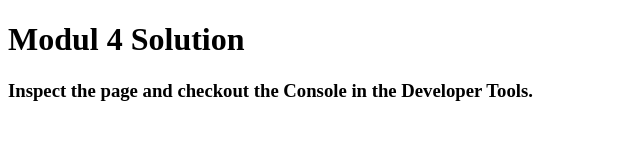
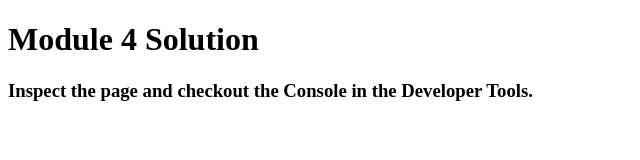
Before and after one commit to dhairya410/module_4, a plain HTML site: page index.html in a window 1280 px wide. Shown: the whole page, without its empty margins (0-640 px from the left). Drawn offline with Linux system fonts and the light colour scheme.

Commit message:
Update index.html

```diff
--- a/index.html
+++ b/index.html
@@ -11,7 +11,7 @@
   <script src="script.js"></script>
 </head>
 <body>
-  <h1>Modul 4 Solution</h1>
+  <h1>Module 4 Solution</h1>
   <h3>Inspect the page and checkout the Console in the Developer Tools.</h3>
 </body>
 </html>
```
